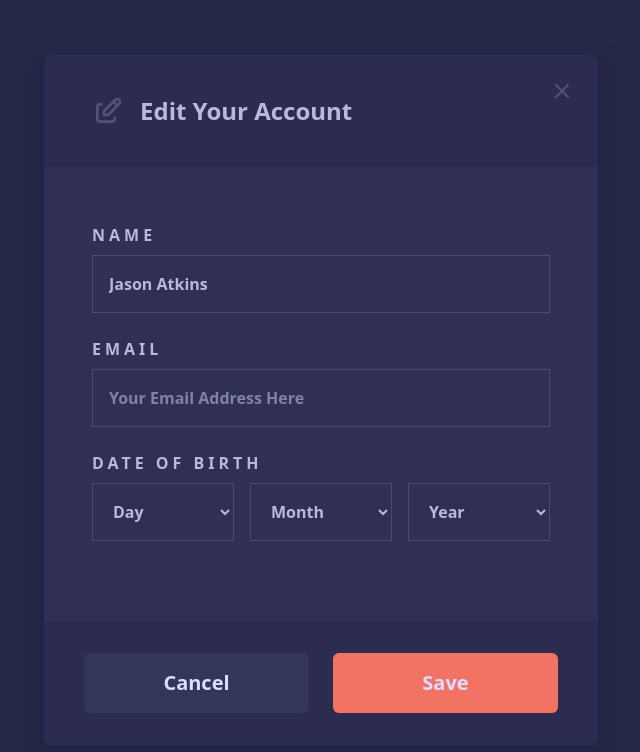
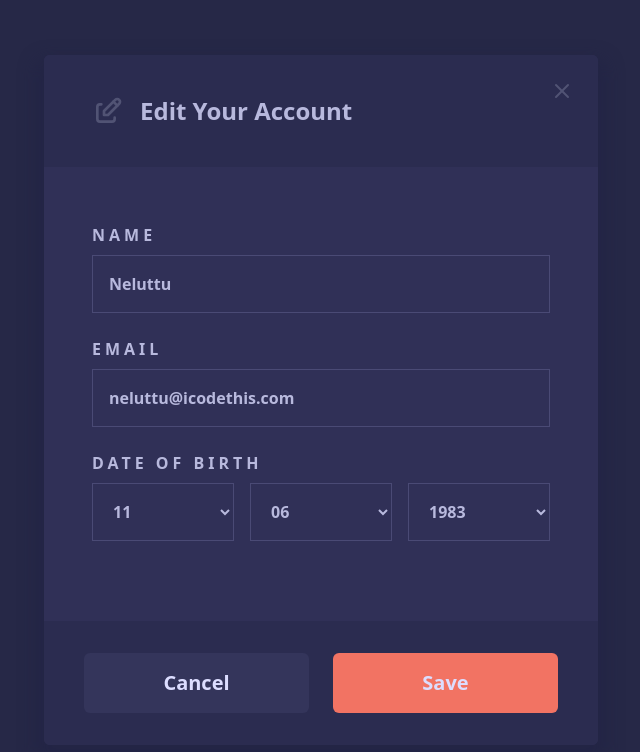
Before and after one commit to neluttu/edit-account, a plain HTML site: page index.html in a window 1280 px wide. Shown: the whole page, without its empty margins (319-959 px from the left). Drawn offline with Linux system fonts and the light colour scheme.

Commit message:
Added values

```diff
--- a/index.html
+++ b/index.html
@@ -32,12 +32,12 @@
         <div class="px-12 py-14">
             <label for="name">
                 <span class="tracking-[0.25rem] font-semibold block cursor-pointer">NAME</span>
-                <input type="text" name="name" id="name" class="w-full p-4 bg-transparent placeholder:text-[#8182a8] border border-[#4a4a75] mt-2 mb-6 outline-[#747ad1] font-semibold" placeholder="Your Full Name Here" value="Jason Atkins" />
+                <input type="text" name="name" id="name" class="w-full p-4 bg-transparent placeholder:text-[#8182a8] border border-[#4a4a75] mt-2 mb-6 outline-[#747ad1] font-semibold" placeholder="Your Full Name Here" value="Neluttu" />
             </label>
             <label for="email">
                 <span class="tracking-[0.25rem] font-semibold block cursor-pointer">EMAIL</span>
 
-                <input type="text" name="email" id="email" class="w-full p-4 bg-transparent placeholder:text-[#8182a8] border border-[#4a4a75] mt-2 mb-6 outline-[#747ad1] font-semibold" placeholder="Your Email Address Here" />
+                <input type="text" name="email" id="email" class="w-full p-4 bg-transparent placeholder:text-[#8182a8] border border-[#4a4a75] mt-2 mb-6 outline-[#747ad1] font-semibold" placeholder="Your Email Address Here" / value="neluttu@icodethis.com">
             </label>
             <span class="tracking-[0.25rem] font-semibold block cursor-pointer">DATE OF BIRTH</span>
 
@@ -54,7 +54,7 @@
                     <option>08</option>
                     <option>09</option>
                     <option>10</option>
-                    <option>11</option>
+                    <option selected>11</option>
                     <option>12</option>
                     <option>13</option>
                     <option>14</option>
@@ -85,7 +85,7 @@
                     <option>03</option>
                     <option>04</option>
                     <option>05</option>
-                    <option>06</option>
+                    <option selected>06</option>
                     <option>07</option>
                     <option>08</option>
                     <option>09</option>
@@ -105,6 +105,7 @@
                       var option = document.createElement("option");
                       option.value = an;
                       option.text = an;
+                      if (an === 1983) option.selected = true;
                       selectAni.appendChild(option);
                     }
                   </script>
--- a/input.css
+++ b/input.css
@@ -6,5 +6,6 @@
     option {
         background-color: #303057;
         font-weight: 600;
+        border-radius: 0px;
     }
 }
```
Also changed, not shown: styles.css.
